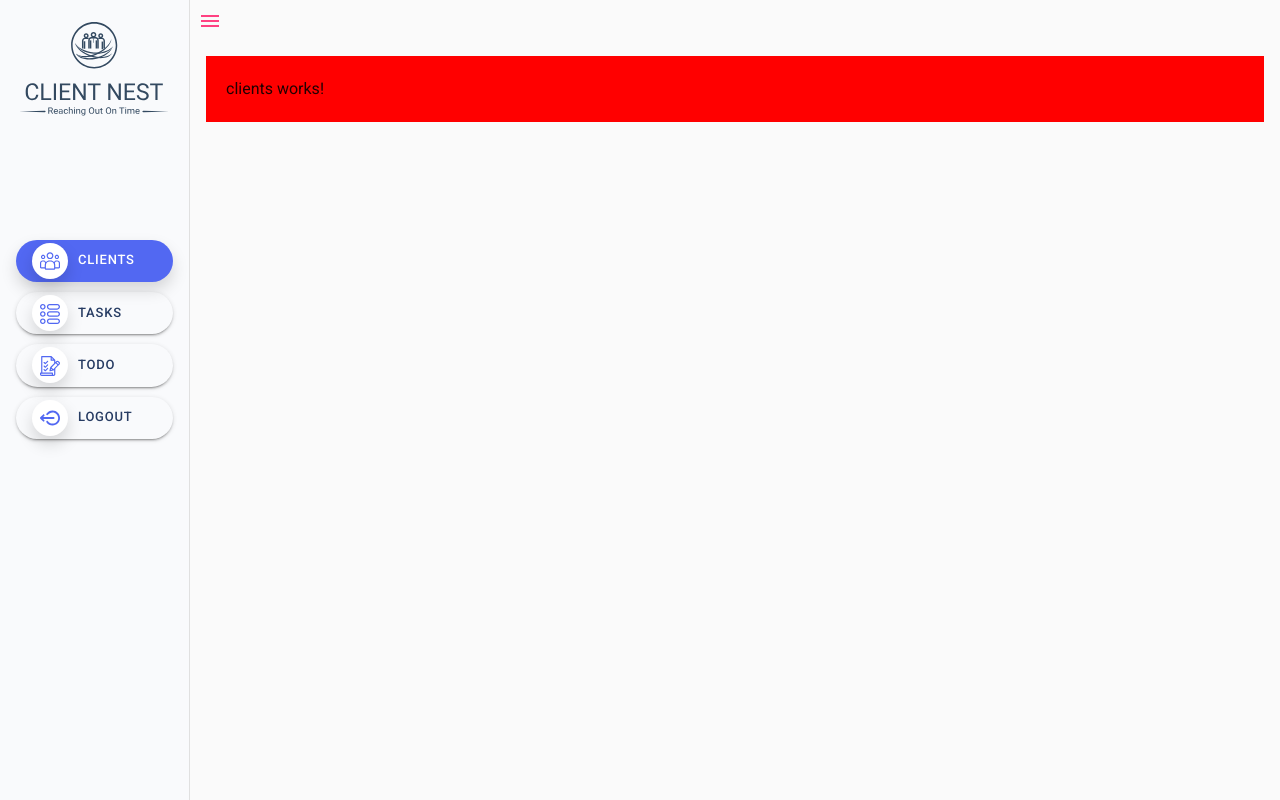
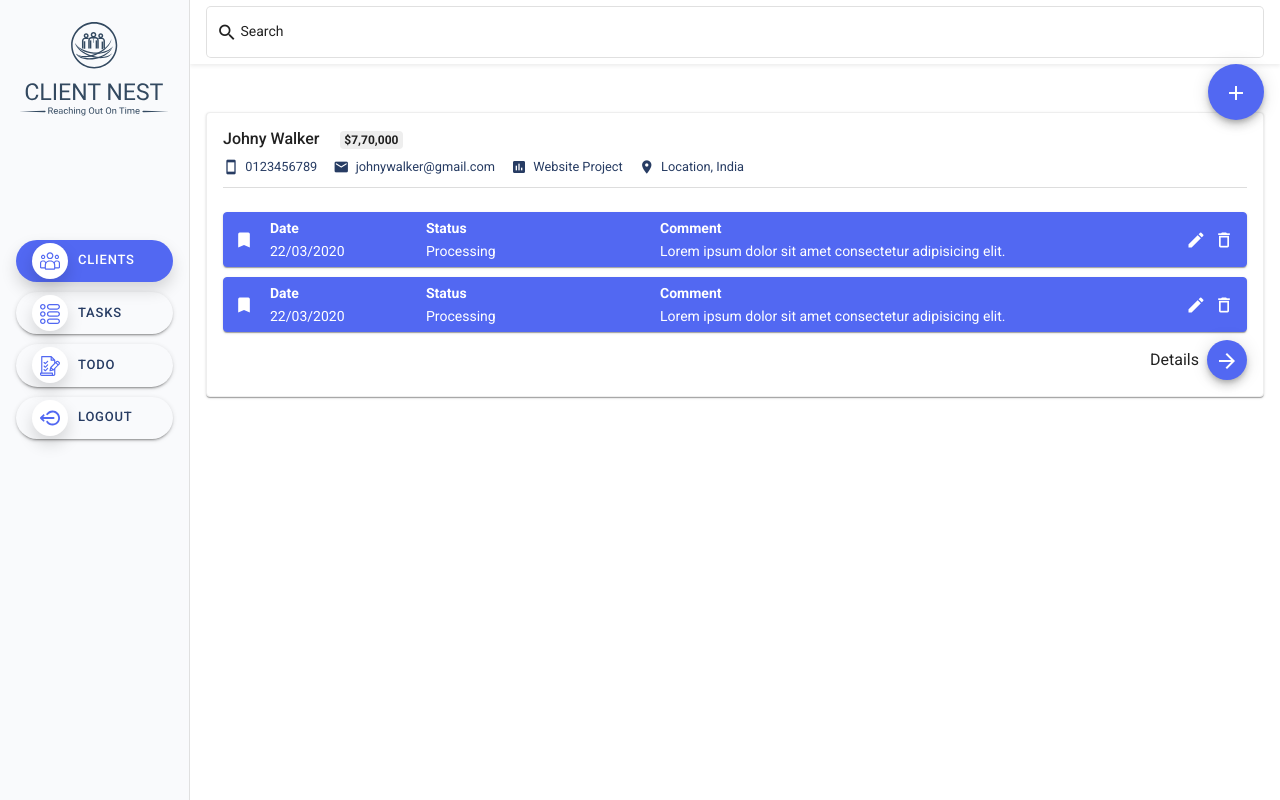
Before and after one commit to nxtzealMinin/clientnest, an Angular app: page /dashboard/clients in a window 1280 px wide. Built offline with nearby package versions, Linux system fonts and the light colour scheme.

Commit message:
client page ui done

```diff
--- a/src/app/dashboard/clients/clients.component.html
+++ b/src/app/dashboard/clients/clients.component.html
@@ -1,4 +1,92 @@
+<mat-toolbar class="shadow-sm white-bg">
+  <mat-form-field appearance="outline" class="w-100 pb-0">
+    <mat-label>Search</mat-label>
+    <input matInput placeholder="Ex: John walker" type="search">
+    <mat-icon matPrefix>search</mat-icon>
+  </mat-form-field>
+</mat-toolbar>
 
-<div class="p-3">
-  <p style="background-color: red; padding: 20px;">clients works!</p>
+<div class="container-fluid pt-5 pb-5 pr-3 pl-3">
+  <div class="row">
+    <div class="col-sm-12">
+      <button class="fixed-topbtn" mat-fab [matMenuTriggerFor]="addOptions" aria-label="Example icon-button with a menu">
+        <mat-icon>add</mat-icon>
+      </button>
+      <mat-menu #addOptions="matMenu">
+        <button mat-menu-item>
+          <mat-icon>subtitles</mat-icon>
+          <span>Add Followup</span>
+        </button>
+        <button mat-menu-item>
+          <mat-icon>people_alt</mat-icon>
+          <span>Add Client</span>
+        </button>
+      </mat-menu>
+      <mat-card class="client-card">
+        <div>
+         <h6>Johny Walker <span class="badge">$7,70,000</span></h6>
+        </div>
+        <label class="w-100">
+          <small class="client-meta d-flex">
+            <a href="tel:0123456789" class="theme-dark d-flex align-items-center"><mat-icon >stay_primary_portrait</mat-icon>&nbsp; 0123456789</a>
+            <a href="mailTo:johnywalker@gmail.com" class="theme-dark d-flex align-items-center"><mat-icon>email</mat-icon>&nbsp; johnywalker@gmail.com</a>
+            <a href="javascript:void(0)" class="theme-dark d-flex align-items-center"><mat-icon>poll</mat-icon>&nbsp; Website Project</a>
+            <a href="javascript:void(0)" class="theme-dark d-flex align-items-center"><mat-icon>place</mat-icon>&nbsp; Location, India</a>
+          </small>
+        </label>
+        <div class="follow-up-list pt-3">
+          <mat-card class="followup-card theme-bg d-flex">
+            <div class="card-icon"><mat-icon class="text-white">bookmark</mat-icon></div>
+            <div class="card-content">
+              <div class="row">
+                <div class="col-sm-2">
+                  <p class="text-white title">Date</p>
+                  <p class="text-white">22/03/2020</p>
+                </div>
+                <div class="col-sm-3">
+                  <p class="text-white title">Status</p>
+                  <p class="text-white">Processing</p>
+                </div>
+                <div class="col-sm-7">
+                  <p class="text-white title">Comment</p>
+                  <p class="text-white">Lorem ipsum dolor sit amet consectetur adipisicing elit.</p>
+                </div>
+              </div>
+            </div>
+            <div class="actions">
+              <a href="javascript:void(0)" class="mr-2"><mat-icon>create</mat-icon></a>
+              <a href="javascript:void(0)"><mat-icon>delete_outline</mat-icon></a>
+            </div>
+          </mat-card>
+          <mat-card class="followup-card theme-bg d-flex">
+            <div class="card-icon"><mat-icon class="text-white">bookmark</mat-icon></div>
+            <div class="card-content">
+              <div class="row">
+                <div class="col-sm-2">
+                  <p class="text-white title">Date</p>
+                  <p class="text-white">22/03/2020</p>
+                </div>
+                <div class="col-sm-3">
+                  <p class="text-white title">Status</p>
+                  <p class="text-white">Processing</p>
+                </div>
+                <div class="col-sm-7">
+                  <p class="text-white title">Comment</p>
+                  <p class="text-white">Lorem ipsum dolor sit amet consectetur adipisicing elit.</p>
+                </div>
+              </div>
+            </div>
+            <div class="actions">
+              <a href="javascript:void(0)" class="mr-2"><mat-icon>create</mat-icon></a>
+              <a href="javascript:void(0)"><mat-icon>delete_outline</mat-icon></a>
+            </div>
+          </mat-card>
+        </div>
+        <div class="d-flex justify-content-end align-items-center pt-2">
+          <p class="mb-0 mr-2">Details</p>
+          <button mat-mini-fab><mat-icon>arrow_forward</mat-icon></button>
+        </div>
+      </mat-card>
+    </div>
+  </div>
 </div>
--- a/src/app/dashboard/dashboard.component.html
+++ b/src/app/dashboard/dashboard.component.html
@@ -4,7 +4,7 @@
     <app-sidenav></app-sidenav>
   </mat-sidenav>
   <mat-sidenav-content>
-    <button mat-icon-button color="accent" (click)="sidenav.toggle()"  aria-label="Icon button with a menu icon">
+    <button class="hamburger" mat-icon-button color="primary" (click)="sidenav.toggle()"  aria-label="Icon button with a menu icon">
       <mat-icon>menu</mat-icon>
     </button>
     <router-outlet></router-outlet>
--- a/src/app/dashboard/dashboard.component.ts
+++ b/src/app/dashboard/dashboard.component.ts
@@ -9,6 +9,7 @@ export class DashboardComponent implements OnInit {
   opened = true;
   mode = 'side';
   innerWidth;
+  comp = false;
   constructor() { }
 
   ngOnInit(): void {
--- a/src/app/dashboard/dashboard.module.ts
+++ b/src/app/dashboard/dashboard.module.ts
@@ -4,6 +4,7 @@ import { CommonModule } from '@angular/common';
 import { MatSidenavModule } from '@angular/material/sidenav';
 import { MatButtonModule } from '@angular/material/button';
 import { MatIconModule } from '@angular/material/icon';
+import { MatToolbarModule } from '@angular/material/toolbar';
 
 import { DashboardRoutingModule } from './dashboard-routing.module';
 import { DashboardComponent } from './dashboard.component';
@@ -17,7 +18,8 @@ import { SidenavComponent } from './sidenav/sidenav.component';
     DashboardRoutingModule,
     MatSidenavModule,
     MatButtonModule,
-    MatIconModule
+    MatIconModule,
+    MatToolbarModule
   ]
 })
 export class DashboardModule { }
--- a/src/styles.css
+++ b/src/styles.css
@@ -5,6 +5,9 @@
   --theme-font: 'Roboto', sans-serif;
   --shadow-theme: 0 .5rem 1rem rgba(0,0,0,.15);
   --box-shadow: 0 3px 1px -2px rgba(0, 0, 0, 0.2), 0 2px 2px 0 rgba(0, 0, 0, 0.14), 0 1px 5px 0 rgba(0, 0, 0, 0.12);
+}
+a{
+  text-decoration: none !important;
 }
 html, body { height: 100%; }
 body { margin: 0; font-family: var(--theme-font) }
@@ -34,6 +37,19 @@ body{
 li{
   list-style-type: none !important;
 }
+button:focus{
+  outline: unset !important;
+}
+.mat-flat-button.mat-accent, .mat-raised-button.mat-accent, .mat-fab.mat-accent, .mat-mini-fab.mat-accent{
+  background-color: var(--color-primary) !important;
+}
+.fixed-topbtn{
+  position: fixed !important;
+  top: 64px;
+  right: 16px;
+  z-index: 111;
+  background-color: var(--color-primary) !important;
+}
 .h-100vh{
   height: 100vh !important;
 }
@@ -53,6 +69,9 @@ li{
 }
 .theme-text{
   color: var(--color-primary);
+}
+.white-bg{
+  background-color: #fff !important;
 }
 .section{
   padding: 5% 0;
@@ -151,3 +170,122 @@ mat-sidenav {
   color: #fff;
   box-shadow: var(--shadow-theme);
 }
+.hamburger{
+  position: absolute !important;
+  left: 0;
+  top: 13px;
+  z-index: 111;
+  display: none !important;
+}
+.mat-toolbar .mat-form-field{
+  font-size: 14px;
+}
+.mat-toolbar .mat-form-field-wrapper{
+  padding-bottom: 0;
+}
+.mat-sidenav-content{
+  background-color: #fff;
+}
+.mat-card{
+  border: 1px solid #eee;
+}
+
+.client-card .badge{
+  background-color: #eee !important;
+  margin-left: 16px;
+}
+.theme-dark {
+  color: var(--theme-black);
+}
+.client-card:not(:last-child){
+  margin-bottom: 16px;
+}
+.client-meta a{
+  text-decoration: none;
+}
+.client-meta a:not(:last-child){
+  margin-right: 16px;
+}
+.client-meta .mat-icon{
+  height: 16px;
+  width: 16px;
+  font-size: 16px;
+}
+.client-card > label{
+  padding-bottom: 10px;
+  border-bottom: 1px solid #ddd;
+}
+.followup-card {
+  align-items: center;
+  padding: 4px 10px !important;
+}
+.followup-card > div.card-icon{
+  width: 26px;
+  display: flex;
+}
+.followup-card > div.card-content{
+  width: calc(100% - 76px);
+  padding: 0 10px;
+}
+.followup-card > div.card-content p{
+  margin-bottom: 0;
+  font-size: 14px;
+}
+div.card-content p.title{
+  font-weight: 600;
+}
+.followup-card > div.actions{
+  width: 50px;
+  display: flex;
+}
+.followup-card {
+  border-color: var(--color-primary);
+}
+.followup-card .mat-icon{
+  font-size: 20px;
+  height: 20px;
+  width: 20px;
+}
+.follow-up-list .mat-card:not(:last-child){
+  margin-bottom: 10px;
+}
+.actions a:not(.indicator){
+  color: #fff;
+  transition: all 0.45s ease;
+  display: inline-flex;
+}
+.actions a:not(.indicator):hover {
+  color: #000;
+}
+.actions a.indicator.completed{
+  color: rgb(91, 238, 91);
+  transition: all 0.45s ease;
+}
+.actions a.indicator.completed:hover {
+  color: rgb(255, 111, 97);
+}
+.actions a.indicator.pending{
+  color: rgb(255, 111, 97);
+  transition: all 0.45s ease;
+}
+.actions a.indicator.pending:hover {
+  color: rgb(91, 238, 91);
+}
+.indicator.completed{
+  color: rgb(91, 238, 91);
+}
+.indicator.pending{
+  color: rgb(255, 111, 97);
+}
+@media only screen and (max-width: 600px) {
+  .client-meta{
+    flex-direction: column;
+  }
+  .hamburger{
+    display: inline-block !important;
+  }
+  .mat-toolbar {
+    padding-left: 43px !important;
+    height: 66px !important;
+  }
+}
```
Also changed, not shown: src/app/dashboard/clients/clients.module.ts (+19 -1 lines).
